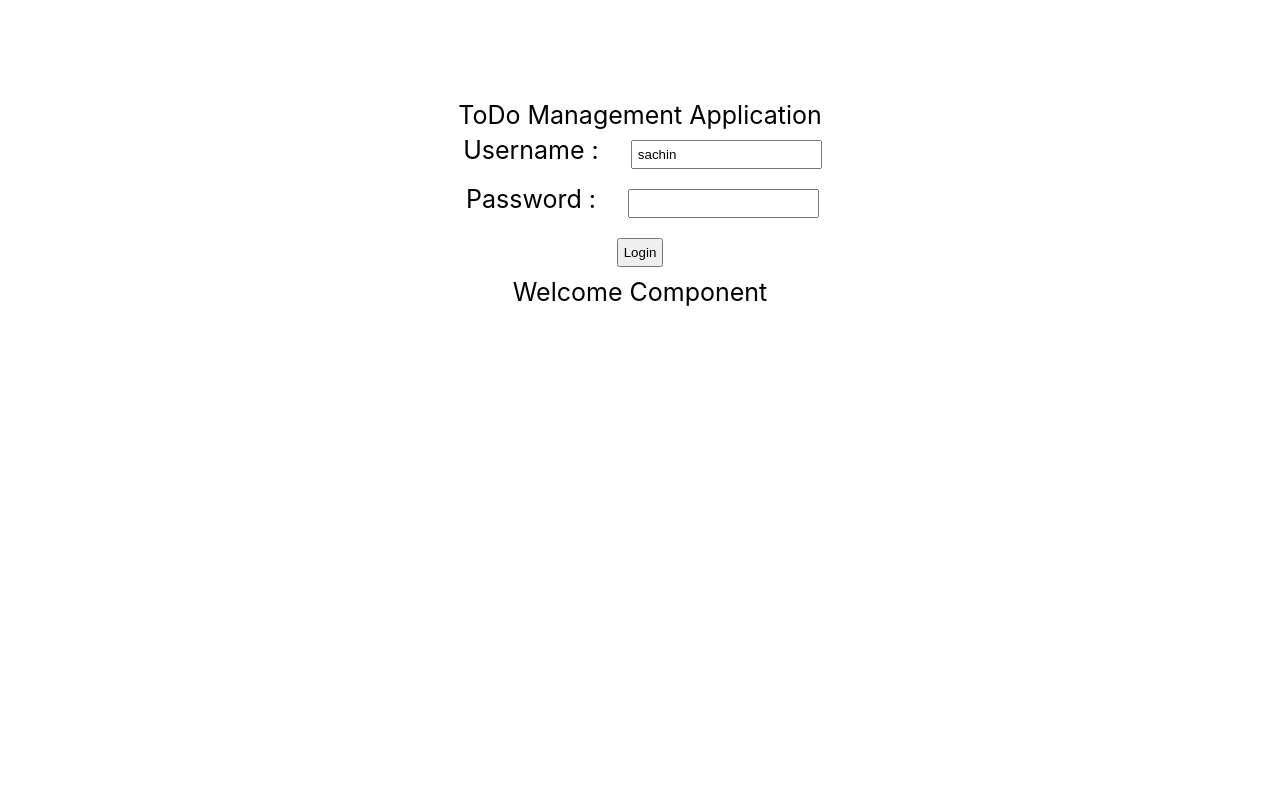
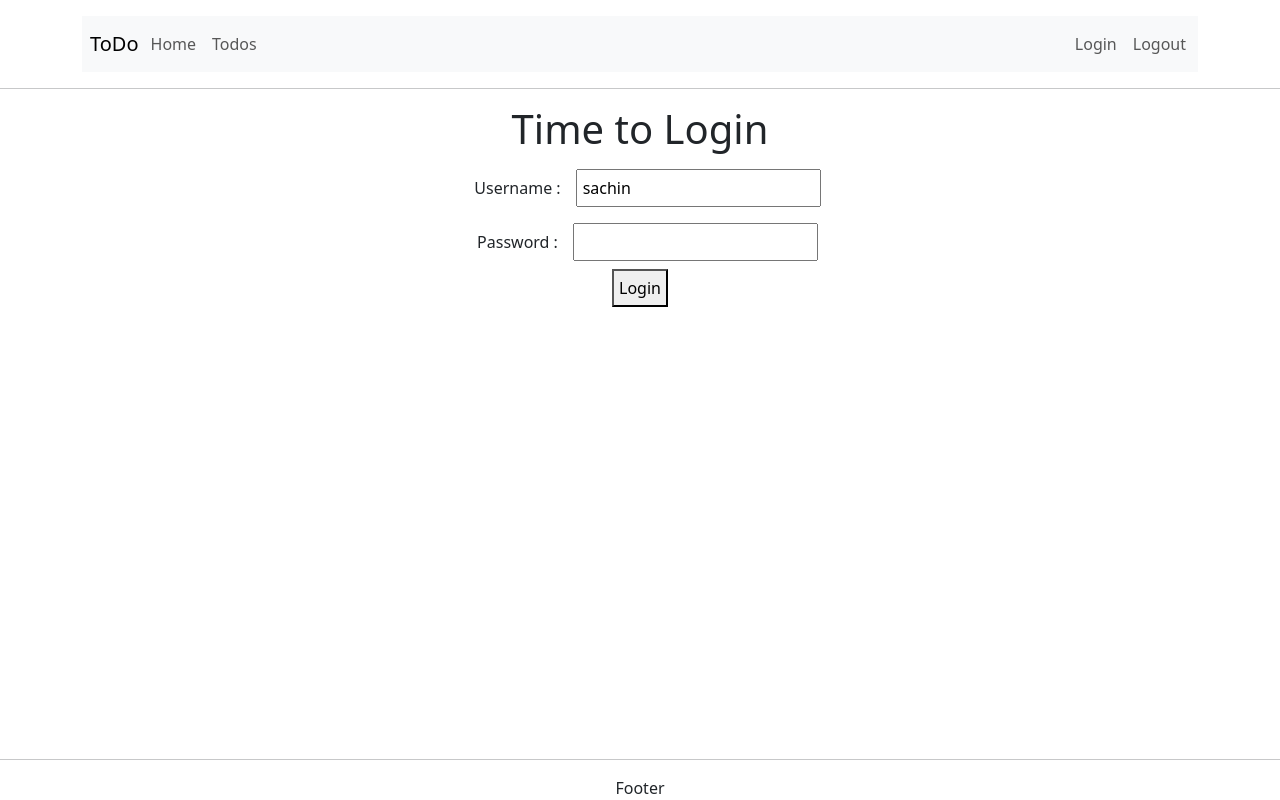
Before and after one commit to sachinseengh/Todo-App, a React (Create React App) app: page / in a window 1280 px wide. Built offline with nearby package versions, Linux system fonts and the light colour scheme.

Commit message:
components added,useNavigate,useState,use param learned

```diff
--- a/package.json
+++ b/package.json
@@ -6,8 +6,10 @@
     "@testing-library/jest-dom": "^5.17.0",
     "@testing-library/react": "^13.4.0",
     "@testing-library/user-event": "^13.5.0",
+    "bootstrap": "^5.3.3",
     "react": "^18.3.1",
     "react-dom": "^18.3.1",
+    "react-router-dom": "^6.26.1",
     "react-scripts": "5.0.1",
     "web-vitals": "^2.1.4"
   },
--- /dev/null
+++ b/src/Components/ToDoApp/ErrorComponent.jsx
@@ -0,0 +1,10 @@
+function ErrorComponent(){
+    return(
+        <>
+        <h1>We are Working Really Hard !</h1>
+        <div>Apologies for 40.Contact our team at 1425452</div>
+        </>
+    )
+}
+
+export default ErrorComponent;
--- /dev/null
+++ b/src/Components/ToDoApp/FooterComponent.jsx
@@ -0,0 +1,7 @@
+export default function FooterComponent(){
+    return(
+        <div className='footer'>
+           <hr/> Footer
+        </div>
+    )
+}
--- /dev/null
+++ b/src/Components/ToDoApp/HeaderComponent.jsx
@@ -0,0 +1,23 @@
+export default function HeaderComponent(){
+    return(
+        <>
+        <div className="container my-3">
+        <nav class="navbar navbar-expand-md navbar-light bg-light mb-3 p-1">
+
+            <a class="navbar-brand m-1" href="/">ToDo</a>
+            <div class="collapse navbar-collapse">
+                <ul class="navbar-nav">
+                    <li class="nav-item"><a class="nav-link" href="/">Home</a></li>
+                    <li class="nav-item"><a class="nav-link" href="/todos">Todos</a></li>
+                </ul>
+            </div>
+            <ul class="navbar-nav">
+            <li class="nav-item"><a class="nav-link" href="/login">Login</a></li>
+                <li class="nav-item"><a class="nav-link" href="/logout">Logout</a></li>
+            </ul>
+        </nav>
+        </div>
+        <hr />
+        </>
+    )
+}
--- /dev/null
+++ b/src/Components/ToDoApp/LoginComponent.jsx
@@ -0,0 +1,52 @@
+import {BrowserRouter,Link,Route,Routes,useNavigate,useParams} from 'react-router-dom'
+import { useState } from 'react'
+
+export default function LoginComponent(){
+    const [username,setUsername] = useState("sachin");
+    const [password,setPassword] = useState("");
+
+    const [success,setSuccess] = useState(false);
+    const [error,setError] = useState(false);
+
+    function handleUsername(event){
+        setUsername(event.target.value);
+    }
+    function handlePassword(event){
+        setPassword(event.target.value);
+    }
+    const navigate = useNavigate();
+
+    function authenticate(){
+    if(username === "sachin" && password === "singh"){
+
+            setSuccess(true);
+            setError(false);
+            navigate(`/welcome/${username}`);
+    }else{
+
+        setError(true);
+        setSuccess(false);
+    }
+    }
+
+
+
+    return(
+            <div className="LoginComponent">
+                <div className="LoginForm">
+                    <h1>Time to Login</h1>
+       {success &&   <div className="successMsg">SuccessFully Authenticated</div>}
+       {error && <div className="errorMsg">Incorrect Credentials</div>}
+                    <div className="username">
+                        <label htmlFor="username">Username : </label>
+                        <input type="text"  name="username" value={username} onChange={handleUsername}/>
+                    </div>
+                    <div className="password">
+                        <label htmlFor="password">Password : </label>
+                        <input type="password"  name="password" onChange={handlePassword}/>
+                    </div>
+                    <button type="submit" onClick={authenticate} > Login </button>
+                </div>
+            </div>
+    )
+}
--- /dev/null
+++ b/src/Components/ToDoApp/LogoutComponent.jsx
@@ -0,0 +1,7 @@
+export default function LogoutComponent(){
+    return(
+        <>
+        <h1>You are logged Out !</h1>
+        </>
+    )
+}
--- /dev/null
+++ b/src/Components/ToDoApp/TodosComponent.jsx
@@ -0,0 +1,40 @@
+export default function TodosComponent(){
+    const date = new Date();
+    const target = new Date(date.getFullYear()+12,date.getMonth(),date.getDay());
+
+    const todos =[
+        {id:1,description:"learn js",done:false,targetDate:target},
+        {id:2,description:"learn jsx",done:false,targetDate:target},
+    ]
+
+    return(
+    <div className="container">
+        <h1>Things you want to do</h1>
+
+        <table className="table">
+            <thead>
+                <tr>
+                <td>id</td>
+                <td>description</td>
+                <td>Done</td>
+                <td>Target</td>
+                </tr>
+            </thead>
+            <tbody>
+               {
+                todos.map(
+                    todo => (
+                        <tr key ={todo.id}>
+                            <td>{todo.id}</td>
+                            <td>{todo.description}</td>
+                            <td>{todo.done.toString()}</td>
+                            <td>{todo.targetDate.toDateString()}</td>
+                        </tr>
+                    )
+                )
+               }
+            </tbody>
+        </table>
+    </div>
+    )
+    }
--- /dev/null
+++ b/src/Components/ToDoApp/WelcomeComponent.jsx
@@ -0,0 +1,12 @@
+import {BrowserRouter,Link,Route,Routes,useNavigate,useParams} from 'react-router-dom'
+
+export default function WelcomeComponent(){
+
+    const param = useParams();
+return(
+<div className="Welcome Component">
+    <h1>Welcome {param.username}</h1>
+    <div>Manage your tods .<Link to="/todos">Go to Todos</Link></div>
+</div>
+)
+}
--- a/src/Components/ToDoApp/todo.css
+++ b/src/Components/ToDoApp/todo.css
@@ -2,3 +2,9 @@ input,label,button{
     margin:10px;
     padding:5px;
 }
+
+.footer{
+    position: absolute;
+    bottom:0;
+    width:100%;
+}
--- a/src/Components/ToDoApp/todo.jsx
+++ b/src/Components/ToDoApp/todo.jsx
@@ -1,41 +1,31 @@
+import { useState } from 'react'
 import './todo.css'
+import {BrowserRouter,Link,Route,Routes,useNavigate,useParams} from 'react-router-dom'
+import ErrorComponent from './ErrorComponent';
+import FooterComponent from './FooterComponent';
+import HeaderComponent from './HeaderComponent';
+import LoginComponent from './LoginComponent';
+import LogoutComponent from './LogoutComponent';
+import TodosComponent from './TodosComponent';
+import WelcomeComponent from './WelcomeComponent';
 
 export default function TODO(){
     return(
         <>
-        ToDo Management  Application
-        <LoginComponent></LoginComponent>
-        <WelcomeComponent></WelcomeComponent>
-        </>
+    <HeaderComponent></HeaderComponent>
+   <BrowserRouter>
+   <Routes>
+    <Route path="/" element={<LoginComponent></LoginComponent>}></Route>
+    <Route path="/login" element={<LoginComponent></LoginComponent>}></Route>
+    <Route path="/todos" element={<TodosComponent></TodosComponent>}></Route>
+    <Route path="/welcome/:username" element={<WelcomeComponent></WelcomeComponent>}></Route>
+    <Route path="/logout" element={<LogoutComponent></LogoutComponent>}></Route>
+    <Route path="*" element={<ErrorComponent></ErrorComponent>}></Route>
+
+   </Routes>
+   </BrowserRouter>
+   <FooterComponent></FooterComponent>
+   </>
+
     )
 }
-
-function LoginComponent(){
-
-    return(
-            <div className="LoginComponent">
-                <div className="LoginForm">
-                    <div className="username">
-                        <label htmlFor="username">Username : </label>
-                        <input type="text"  name="username" value="sachin"/>
-                    </div>
-                    <div className="password">
-                        <label htmlFor="password">Password : </label>
-                        <input type="password"  name="password"/>
-                    </div>
-
-                    <button type="submit" > Login </button>
-                </div>
-            </div>
-    )
-}
-
-function WelcomeComponent(){
-return(
-
-<div className="Welcome Component">
-    Welcome Component
-</div>
-
-)
-}
--- a/src/index.js
+++ b/src/index.js
@@ -3,6 +3,7 @@ import ReactDOM from 'react-dom/client';
 import './index.css';
 import App from './App';
 import reportWebVitals from './reportWebVitals';
+import 'bootstrap/dist/css/bootstrap.min.css'
 
 const root = ReactDOM.createRoot(document.getElementById('root'));
 root.render(
```
Also changed, not shown: 1 other file (tests, documents, lock files or other folders).
